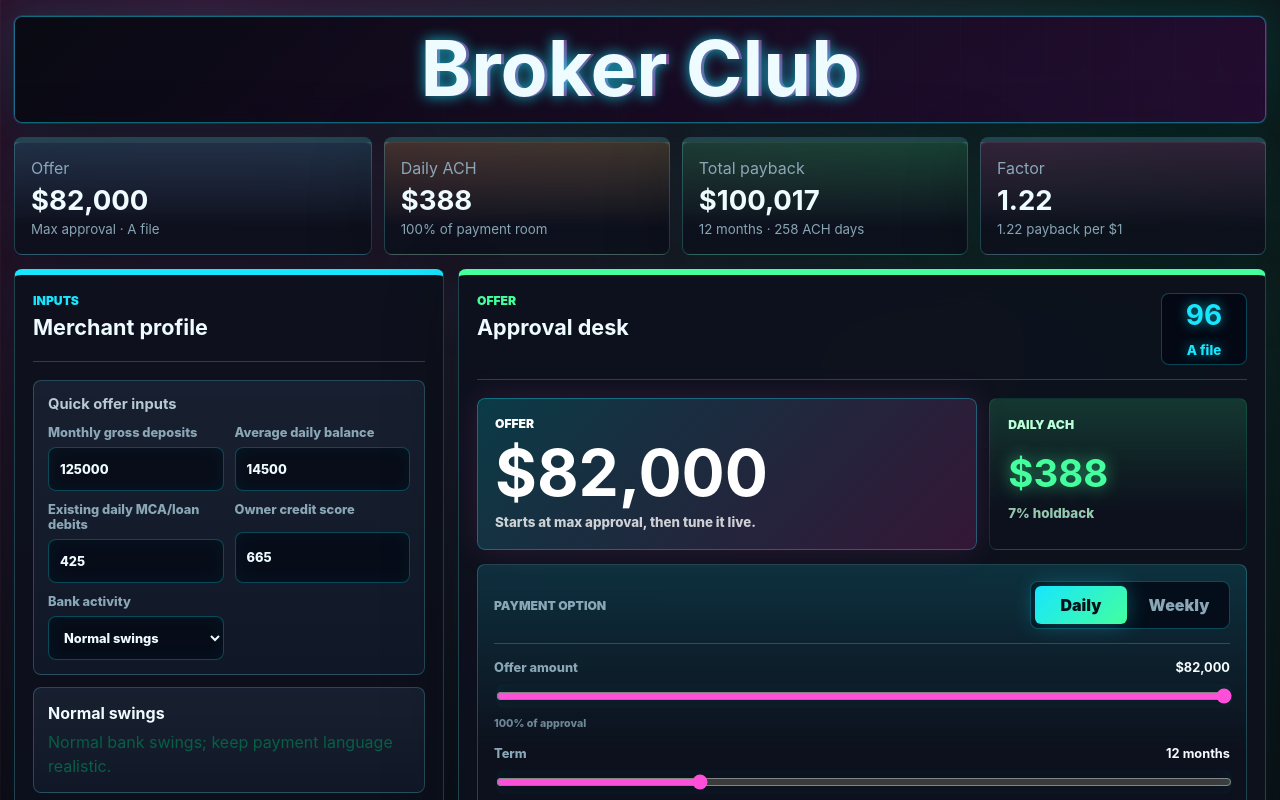
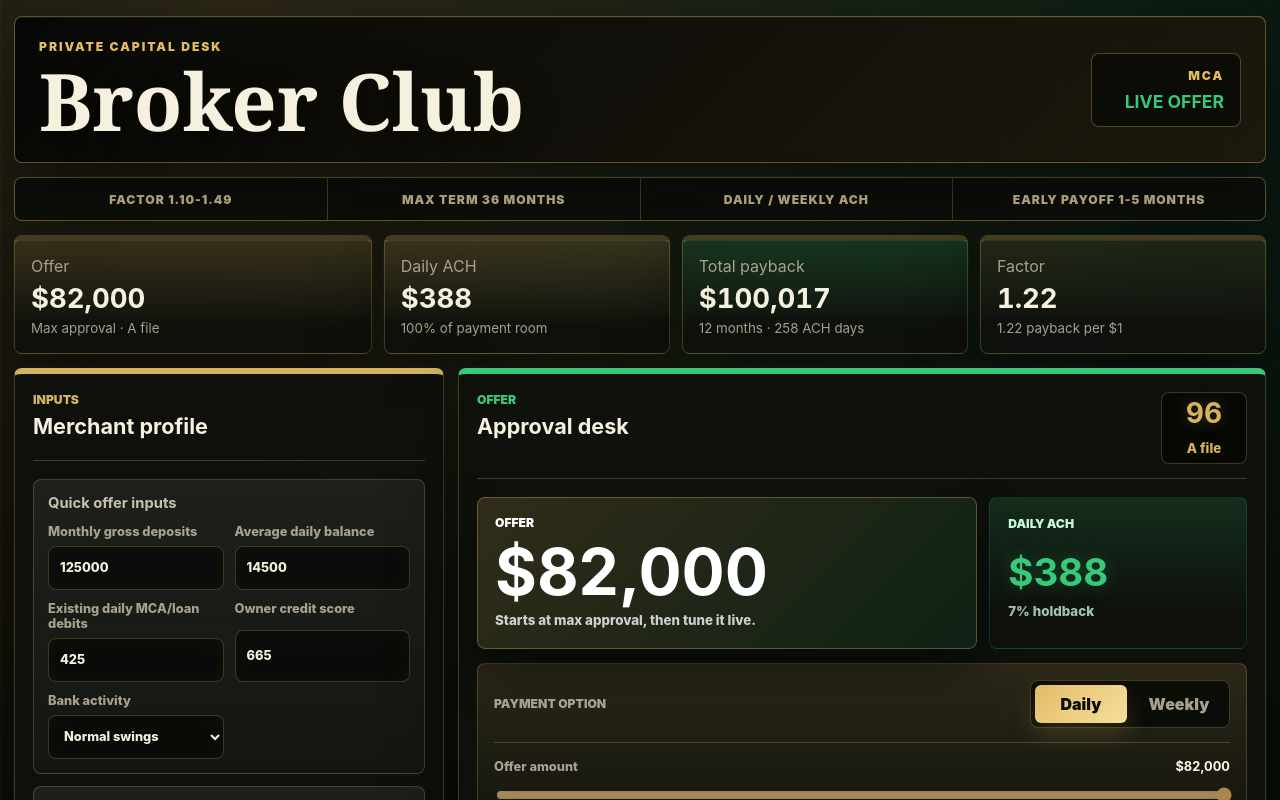
Before and after one commit to AionHz/aws-exam-readiness-coach, a Next.js app in the folder broker-club/: page / in a window 1280 px wide. Shown: the top 800 px of the page. Built offline with nearby package versions, Linux system fonts and the light colour scheme.

Commit message:
Upgrade Broker Club Wall Street theme

```diff
--- a/broker-club/app/globals.css
+++ b/broker-club/app/globals.css
@@ -1,22 +1,22 @@
 :root {
-  --page: #080a12;
-  --surface: rgba(13, 17, 29, 0.94);
-  --surface-2: rgba(18, 25, 42, 0.94);
-  --ink: #eefcff;
-  --muted: #8aa7b7;
-  --line: rgba(107, 248, 255, 0.22);
-  --navy: #f5fbff;
-  --blue: #17e6ff;
-  --blue-soft: rgba(23, 230, 255, 0.11);
-  --green: #43ff9d;
-  --green-soft: rgba(67, 255, 157, 0.11);
-  --amber: #ffd166;
-  --amber-soft: rgba(255, 209, 102, 0.13);
-  --purple: #ff4fd8;
-  --purple-soft: rgba(255, 79, 216, 0.12);
-  --red: #ff4b6a;
-  --red-soft: rgba(255, 75, 106, 0.14);
-  --shadow: 0 22px 70px rgba(0, 0, 0, 0.42), 0 0 34px rgba(23, 230, 255, 0.08);
+  --page: #070806;
+  --surface: rgba(15, 17, 13, 0.96);
+  --surface-2: rgba(20, 23, 18, 0.96);
+  --ink: #f6f0df;
+  --muted: #a9a18f;
+  --line: rgba(214, 180, 95, 0.26);
+  --navy: #fff8e7;
+  --blue: #d6b45f;
+  --blue-soft: rgba(214, 180, 95, 0.11);
+  --green: #37c978;
+  --green-soft: rgba(55, 201, 120, 0.11);
+  --amber: #e3bd66;
+  --amber-soft: rgba(227, 189, 102, 0.13);
+  --purple: #a9864d;
+  --purple-soft: rgba(169, 134, 77, 0.13);
+  --red: #d45b52;
+  --red-soft: rgba(212, 91, 82, 0.13);
+  --shadow: 0 26px 70px rgba(0, 0, 0, 0.48), 0 0 0 1px rgba(255, 255, 255, 0.025);
 }
 
 * {
@@ -32,13 +32,13 @@ body {
   margin: 0;
   color: var(--ink);
   background:
-    radial-gradient(circle at 16% 0%, rgba(255, 79, 216, 0.18), transparent 30%),
-    radial-gradient(circle at 82% 8%, rgba(67, 255, 157, 0.12), transparent 27%),
-    linear-gradient(135deg, rgba(23, 230, 255, 0.08) 0 1px, transparent 1px 42px),
-    linear-gradient(90deg, rgba(255, 209, 102, 0.04) 0 1px, transparent 1px 42px),
+    radial-gradient(circle at 18% 0%, rgba(214, 180, 95, 0.18), transparent 30%),
+    radial-gradient(circle at 86% 4%, rgba(55, 201, 120, 0.12), transparent 28%),
+    linear-gradient(135deg, rgba(214, 180, 95, 0.055) 0 1px, transparent 1px 44px),
+    linear-gradient(90deg, rgba(255, 255, 255, 0.025) 0 1px, transparent 1px 44px),
     var(--page);
   font-family:
-    Inter, ui-monospace, "SF Mono", Monaco, Consolas, "Liberation Mono", ui-sans-serif, system-ui, -apple-system, BlinkMacSystemFont, "Segoe UI",
+    Inter, ui-sans-serif, system-ui, -apple-system, BlinkMacSystemFont, "Segoe UI",
     sans-serif;
   letter-spacing: 0;
 }
@@ -50,8 +50,8 @@ body::before {
   z-index: -1;
   pointer-events: none;
   background:
-    repeating-linear-gradient(180deg, rgba(255, 255, 255, 0.035) 0 1px, transparent 1px 5px),
-    linear-gradient(180deg, rgba(8, 10, 18, 0), rgba(8, 10, 18, 0.82));
+    linear-gradient(180deg, rgba(7, 8, 6, 0), rgba(7, 8, 6, 0.86)),
+    repeating-linear-gradient(90deg, transparent 0 118px, rgba(214, 180, 95, 0.035) 118px 119px);
 }
 
 button,
@@ -71,27 +71,87 @@ button {
 }
 
 .topbar {
-  display: grid;
-  place-items: center;
+  display: flex;
+  align-items: center;
+  justify-content: space-between;
+  gap: 22px;
   margin-bottom: 14px;
-  min-height: 84px;
-  padding: 14px;
-  border: 1px solid rgba(23, 230, 255, 0.44);
+  min-height: 112px;
+  padding: 22px 24px;
+  border: 1px solid rgba(214, 180, 95, 0.42);
   border-radius: 8px;
   background:
-    linear-gradient(135deg, rgba(8, 10, 18, 0.98), rgba(38, 11, 51, 0.9)),
-    repeating-linear-gradient(90deg, transparent 0 42px, rgba(23, 230, 255, 0.16) 42px 43px);
+    linear-gradient(135deg, rgba(7, 8, 6, 0.98), rgba(30, 24, 13, 0.92)),
+    repeating-linear-gradient(90deg, transparent 0 54px, rgba(214, 180, 95, 0.1) 54px 55px);
   backdrop-filter: blur(14px);
-  box-shadow: 0 0 0 1px rgba(255, 79, 216, 0.16), 0 24px 60px rgba(0, 0, 0, 0.46), 0 0 38px rgba(23, 230, 255, 0.16);
+  box-shadow: 0 26px 70px rgba(0, 0, 0, 0.5), inset 0 1px 0 rgba(255, 255, 255, 0.06);
+}
+
+.brand-lockup {
+  display: grid;
+  gap: 7px;
+}
+
+.brand-lockup span,
+.market-stamp span {
+  color: var(--amber);
+  font-size: 0.76rem;
+  font-weight: 900;
+  letter-spacing: 0.16em;
+  text-transform: uppercase;
 }
 
 .topbar h1 {
   margin: 0;
   color: var(--ink);
-  font-size: clamp(2.4rem, 6vw, 4.9rem);
+  font-family: Georgia, "Times New Roman", serif;
+  font-size: clamp(2.8rem, 6.2vw, 5.5rem);
   line-height: 1;
   letter-spacing: 0;
-  text-shadow: 0 0 14px rgba(23, 230, 255, 0.8), 3px 0 0 rgba(255, 79, 216, 0.52);
+  text-shadow: 0 10px 34px rgba(0, 0, 0, 0.62);
+}
+
+.market-stamp {
+  display: grid;
+  min-width: 150px;
+  gap: 8px;
+  padding: 14px 16px;
+  border: 1px solid rgba(214, 180, 95, 0.34);
+  border-radius: 8px;
+  background: rgba(5, 7, 5, 0.62);
+  text-align: right;
+}
+
+.market-stamp strong {
+  color: var(--green);
+  font-size: 1.1rem;
+  text-transform: uppercase;
+}
+
+.market-tape {
+  display: grid;
+  grid-template-columns: repeat(4, minmax(0, 1fr));
+  gap: 1px;
+  margin-bottom: 14px;
+  overflow: hidden;
+  border: 1px solid rgba(214, 180, 95, 0.24);
+  border-radius: 8px;
+  background: rgba(214, 180, 95, 0.24);
+  box-shadow: var(--shadow);
+}
+
+.market-tape span {
+  min-height: 42px;
+  display: grid;
+  place-items: center;
+  padding: 8px 12px;
+  color: #d8c69a;
+  background: rgba(10, 12, 9, 0.92);
+  font-size: 0.76rem;
+  font-weight: 900;
+  letter-spacing: 0.08em;
+  text-align: center;
+  text-transform: uppercase;
 }
 
 .panel,
@@ -166,6 +226,7 @@ label,
   color: var(--navy);
   font-size: 1.72rem;
   line-height: 1;
+  font-variant-numeric: tabular-nums;
 }
 
 .deal-desk {
@@ -992,33 +1053,33 @@ input[type="range"] {
 .reference-strip {
   border-color: var(--line);
   background:
-    linear-gradient(180deg, rgba(255, 255, 255, 0.035), transparent),
+    linear-gradient(180deg, rgba(255, 255, 255, 0.045), transparent),
     var(--surface-2);
 }
 
 .snapshot-card {
-  box-shadow: inset 0 1px 0 rgba(255, 255, 255, 0.06), var(--shadow);
+  box-shadow: inset 0 1px 0 rgba(255, 255, 255, 0.065), var(--shadow);
 }
 
 .approval-card {
-  background: linear-gradient(180deg, rgba(67, 255, 157, 0.16), rgba(13, 17, 29, 0.92) 76%);
+  background: linear-gradient(180deg, rgba(55, 201, 120, 0.16), rgba(15, 17, 13, 0.94) 76%);
 }
 
 .offer-card,
 .underwriting-strip div:nth-child(1),
 .slider-card {
-  background: linear-gradient(180deg, rgba(23, 230, 255, 0.15), rgba(13, 17, 29, 0.92) 76%);
+  background: linear-gradient(180deg, rgba(214, 180, 95, 0.15), rgba(15, 17, 13, 0.94) 76%);
 }
 
 .payment-card,
 .underwriting-strip div:nth-child(3) {
-  background: linear-gradient(180deg, rgba(255, 209, 102, 0.16), rgba(13, 17, 29, 0.92) 76%);
+  background: linear-gradient(180deg, rgba(227, 189, 102, 0.16), rgba(15, 17, 13, 0.94) 76%);
 }
 
 .pricing-card,
 .payoff-card,
 .use-grid > div:first-child {
-  background: linear-gradient(180deg, rgba(255, 79, 216, 0.15), rgba(13, 17, 29, 0.92) 76%);
+  background: linear-gradient(180deg, rgba(169, 134, 77, 0.15), rgba(15, 17, 13, 0.94) 76%);
 }
 
 h2,
@@ -1046,59 +1107,59 @@ h2,
 .payoff-grid small,
 .talk-track p,
 .mirror-line {
-  color: #b7c9d6;
+  color: #c8c0ac;
 }
 
 input,
 select {
-  border-color: rgba(23, 230, 255, 0.28);
+  border-color: rgba(214, 180, 95, 0.26);
   color: var(--ink);
-  background: rgba(3, 7, 18, 0.72);
-  box-shadow: inset 0 0 18px rgba(23, 230, 255, 0.05);
+  background: rgba(5, 7, 5, 0.74);
+  box-shadow: inset 0 0 18px rgba(214, 180, 95, 0.045);
 }
 
 input:focus,
 select:focus {
   border-color: var(--blue);
-  box-shadow: 0 0 0 3px rgba(23, 230, 255, 0.13), 0 0 24px rgba(23, 230, 255, 0.18);
+  box-shadow: 0 0 0 3px rgba(214, 180, 95, 0.13), 0 0 24px rgba(214, 180, 95, 0.14);
 }
 
 .score-badge,
 .frequency-control div {
-  border-color: rgba(23, 230, 255, 0.28);
-  background: rgba(3, 7, 18, 0.78);
+  border-color: rgba(214, 180, 95, 0.28);
+  background: rgba(5, 7, 5, 0.78);
 }
 
 .score-badge b,
 .score-badge small {
   color: var(--blue);
-  text-shadow: 0 0 12px rgba(23, 230, 255, 0.6);
+  text-shadow: 0 0 18px rgba(214, 180, 95, 0.26);
 }
 
 .offer-focus {
   background:
-    linear-gradient(135deg, rgba(23, 230, 255, 0.22), rgba(255, 79, 216, 0.18)),
-    #070a12;
-  box-shadow: inset 0 0 0 1px rgba(23, 230, 255, 0.32), 0 0 32px rgba(255, 79, 216, 0.13);
+    linear-gradient(135deg, rgba(214, 180, 95, 0.2), rgba(55, 201, 120, 0.12)),
+    #080a07;
+  box-shadow: inset 0 0 0 1px rgba(214, 180, 95, 0.36), 0 22px 48px rgba(0, 0, 0, 0.38);
 }
 
 .payment-focus,
 .capacity.good,
 .growth-math div.good,
 .use-grid > div:last-child {
-  color: #baffd8;
-  background: linear-gradient(180deg, rgba(67, 255, 157, 0.16), rgba(13, 17, 29, 0.92) 76%);
+  color: #c8f7da;
+  background: linear-gradient(180deg, rgba(55, 201, 120, 0.16), rgba(15, 17, 13, 0.94) 76%);
 }
 
 .capacity.bad,
 .growth-math div.bad {
-  color: #ffd0d8;
-  background: linear-gradient(180deg, rgba(255, 75, 106, 0.16), rgba(13, 17, 29, 0.92) 76%);
+  color: #f6c7c3;
+  background: linear-gradient(180deg, rgba(212, 91, 82, 0.16), rgba(15, 17, 13, 0.94) 76%);
 }
 
 .payment-focus strong {
   color: var(--green);
-  text-shadow: 0 0 16px rgba(67, 255, 157, 0.52);
+  text-shadow: 0 0 18px rgba(55, 201, 120, 0.25);
 }
 
 .frequency-control button {
@@ -1106,9 +1167,9 @@ select:focus {
 }
 
 .frequency-control button.is-active {
-  color: #03111a;
-  background: linear-gradient(135deg, var(--blue), var(--green));
-  box-shadow: 0 0 22px rgba(23, 230, 255, 0.3);
+  color: #070806;
+  background: linear-gradient(135deg, var(--amber), #f6df9d);
+  box-shadow: 0 12px 26px rgba(214, 180, 95, 0.18);
 }
 
 input[type="range"] {
@@ -1117,24 +1178,24 @@ input[type="range"] {
 
 .payoff-header strong,
 .playbook-grid article > span {
-  color: #06101a;
-  background: linear-gradient(135deg, var(--purple), var(--amber));
+  color: #070806;
+  background: linear-gradient(135deg, var(--amber), #f2d891);
 }
 
 .scenario-grid button:hover {
-  border-color: rgba(23, 230, 255, 0.5);
-  background: rgba(23, 230, 255, 0.1);
+  border-color: rgba(214, 180, 95, 0.52);
+  background: rgba(214, 180, 95, 0.1);
 }
 
 .signal-list li,
 .use-grid li {
-  border-bottom-color: rgba(107, 248, 255, 0.16);
+  border-bottom-color: rgba(214, 180, 95, 0.14);
 }
 
 .signal-list li::before,
 .use-grid li::before {
   background: var(--amber);
-  box-shadow: 0 0 12px rgba(255, 209, 102, 0.8);
+  box-shadow: 0 0 14px rgba(214, 180, 95, 0.44);
 }
 
 .industry-panel h3,
@@ -1146,8 +1207,8 @@ input[type="range"] {
 .bar-chart {
   border-color: var(--line);
   background:
-    repeating-linear-gradient(0deg, rgba(107, 248, 255, 0.1) 0 1px, transparent 1px 42px),
-    rgba(3, 7, 18, 0.72);
+    repeating-linear-gradient(0deg, rgba(214, 180, 95, 0.1) 0 1px, transparent 1px 42px),
+    rgba(5, 7, 5, 0.72);
 }
 
 .bar-column span {
@@ -1155,8 +1216,8 @@ input[type="range"] {
 }
 
 .bar-column i {
-  background: linear-gradient(180deg, var(--green), var(--blue), var(--purple));
-  box-shadow: 0 0 24px rgba(23, 230, 255, 0.26);
+  background: linear-gradient(180deg, var(--green), var(--amber));
+  box-shadow: 0 16px 34px rgba(0, 0, 0, 0.34);
 }
 
 @media (max-width: 1180px) {
@@ -1183,6 +1244,7 @@ input[type="range"] {
   }
 
   .summary-grid,
+  .market-tape,
   .offer-focus-grid,
   .underwriting-strip,
   .numbers-grid,
--- a/broker-club/app/page.tsx
+++ b/broker-club/app/page.tsx
@@ -622,8 +622,22 @@ export default function Home() {
   return (
     <main className="app-shell">
       <header className="topbar">
-        <h1>Broker Club</h1>
+        <div className="brand-lockup">
+          <span>Private capital desk</span>
+          <h1>Broker Club</h1>
+        </div>
+        <div className="market-stamp">
+          <span>MCA</span>
+          <strong>Live Offer</strong>
+        </div>
       </header>
+
+      <section className="market-tape" aria-label="Deal desk rules">
+        <span>Factor 1.10-1.49</span>
+        <span>Max term 36 months</span>
+        <span>Daily / Weekly ACH</span>
+        <span>Early payoff 1-5 months</span>
+      </section>
 
       <section className="summary-grid" aria-label="Deal snapshot">
         <div className="snapshot-card offer-card">
```
